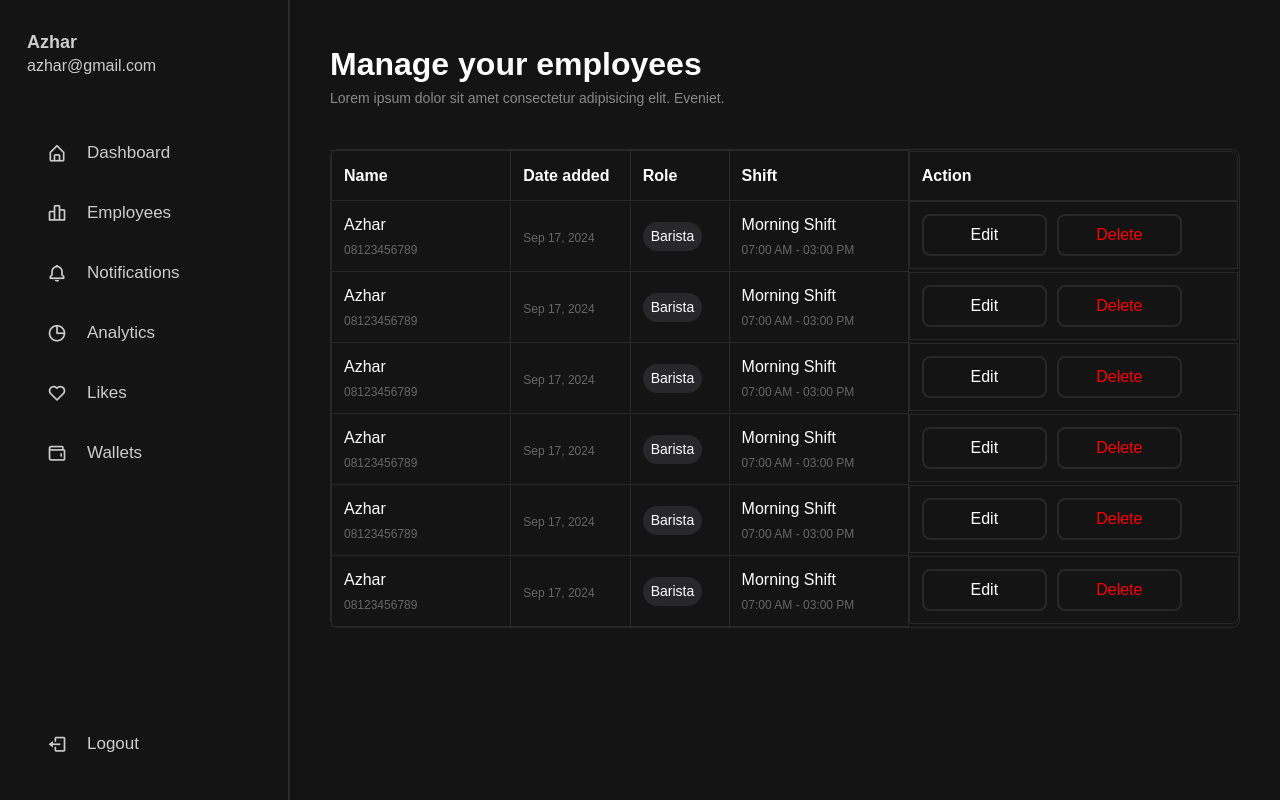
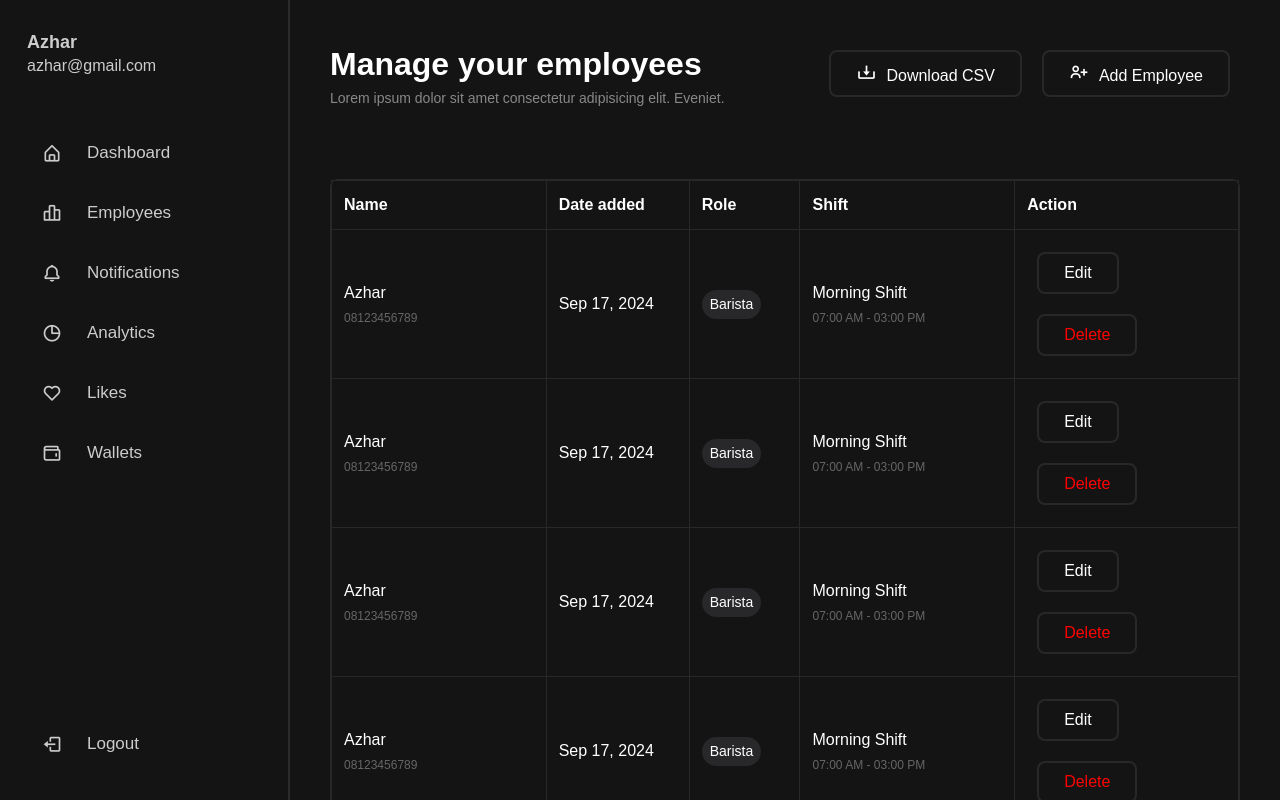
Before and after one commit to Nithze/AKA-RCHIVE, a React (Vite) app: page /employees in a window 1280 px wide. Built offline with nearby package versions, Linux system fonts and the light colour scheme.

Commit message:
add fancy animations

```diff
--- a/package.json
+++ b/package.json
@@ -13,7 +13,8 @@
     "boxicons": "^2.1.4",
     "react": "^18.3.1",
     "react-dom": "^18.3.1",
-    "react-router-dom": "^6.26.2"
+    "react-router-dom": "^6.26.2",
+    "sonner": "^1.5.0"
   },
   "devDependencies": {
     "@eslint/js": "^9.9.0",
--- a/src/App.css
+++ b/src/App.css
@@ -0,0 +1,95 @@
+body {
+    margin: 0;
+    color: #fff;
+    padding: 0;
+    background-color: #1E1E1E;
+    font-family: Arial, sans-serif;
+}
+
+.container {
+    display: flex;
+    height: 100vh;
+    /* Mengisi seluruh tinggi viewport */
+}
+
+.sidebar {
+    width: 350px;
+    /* Lebar sidebar */
+}
+
+.header {
+    display: flex;
+    flex-direction: row;
+    margin-bottom: 40px;
+    justify-content: space-between;
+}
+
+.content {
+    margin-left: 290px;
+    /* Memberi ruang untuk sidebar */
+    padding: 40px;
+    width: calc(100% - 250px);
+    /* Mengisi sisa ruang */
+    background-color: #141414;
+    /* Warna latar belakang konten */
+    height: 100vh;
+    /* Tinggi konten penuh */
+    overflow-y: auto;
+    /* Gulir jika konten terlalu tinggi */
+}
+
+.btn {
+    width: fit-content;
+    background-color: #141414;
+    border: 2px solid #28282a;
+    color: #fff;
+    padding: 10px 25px 10px 25px;
+    font-size: 16px;
+    border-radius: 8px;
+    transition: ease 0.2s;
+    margin: 10px;
+
+}
+.btn:hover {
+    background-color: #28282A;
+    color: #fff;
+
+}
+/* .btn-sec { */
+/*     width: fit-content; */
+/*     background-color: #28282a; */
+/*     border: 2px solid #28282a; */
+/*     color: #fff; */
+/*     padding: 10px 25px 10px 25px; */
+/*     font-size: 16px; */
+/*     border-radius: 8px; */
+/*     transition: ease 0.2s; */
+/*     margin: 10px; */
+/**/
+/* } */
+/* .btn-sec:hover { */
+/*     background-color: #141414; */
+/*     color: #fff; */
+/**/
+/* } */
+.warning-btn {
+    width: fit-content;
+    background-color: #141414;
+    border: 2px solid #28282a;
+    color: #ff0000;
+    padding: 10px 25px 10px 25px;
+    font-size: 16px;
+    border-radius: 8px;
+    transition: ease 0.2s;
+    margin: 10px;
+}
+.warning-btn:hover {
+    background-color: #ff0000;
+    color: #fff;
+}
+
+.bx {
+    font-size: 20px;
+    padding-right: 10px;
+    align-self: center;
+}
--- a/src/App.jsx
+++ b/src/App.jsx
@@ -1,4 +1,5 @@
 import { BrowserRouter as Router, Routes, Route } from 'react-router-dom'
+
 import './App.css'
 import Login from './Pages/Auth/Login.jsx'
 import Dashboard from './Pages/Dashboard/Dashboard.jsx'
--- a/src/Pages/Dashboard/Dashboard.css
+++ b/src/Pages/Dashboard/Dashboard.css
@@ -1,35 +1,52 @@
-body {
-    margin: 0;
-    color: #fff;
-    padding: 0;
-    background-color: #1E1E1E;
-    font-family: Arial, sans-serif;
+.header {
+    animation: slideInFromLeft 0.7s cubic-bezier(0, .54, .58, 1);
+}
+.table-container {
+    animation: opacity 1s ;
+}
+.card-left {
+    animation: slideInFromLeft 1s cubic-bezier(0, .54, .58, 1);
 }
 
-.container {
-    display: flex;
-    height: 100vh;
-    /* Mengisi seluruh tinggi viewport */
+.card-right {
+    animation: slideInFromRight 1s cubic-bezier(0, .54, .58, 1);
 }
 
-.sidebar {
-    width: 350px;
-    /* Lebar sidebar */
+@keyframes opacity {
+    0% {
+        opacity: 0;
+    }
+
+    100% {
+        opacity: 1;
+    }
 }
 
-.content {
-    margin-left: 290px;
-    /* Memberi ruang untuk sidebar */
-    padding: 40px;
-    width: calc(100% - 250px);
-    /* Mengisi sisa ruang */
-    background-color: #141414;
-    /* Warna latar belakang konten */
-    height: 100vh;
-    /* Tinggi konten penuh */
-    overflow-y: auto;
-    /* Gulir jika konten terlalu tinggi */
+@keyframes slideInFromRight {
+    0% {
+        transform: translateX(100%);
+        opacity: 0;
+    }
+
+    100% {
+        transform: translateX(0);
+        opacity: 1;
+    }
 }
+
+@keyframes slideInFromLeft {
+    0% {
+        transform: translateX(-100%);
+        opacity: 0;
+        /* Memperbaiki opacity awal */
+    }
+
+    100% {
+        transform: translateX(0);
+        opacity: 1;
+    }
+}
+
 
 
 .switches-container {
@@ -107,9 +124,6 @@ body {
     opacity: 1;
 }
 
-.header {
-    margin-bottom: 40px;
-}
 
 .card-container {
     display: flex;
--- a/src/Pages/Dashboard/Dashboard.jsx
+++ b/src/Pages/Dashboard/Dashboard.jsx
@@ -36,6 +36,7 @@ export const Dashboard = () => {
                 {/* Header */}
                 {/* -------------------------------- */}
                 <header className="header">
+                    <div className="header-left">
                         <h1>Dashboard</h1>
                         <p>Lorem ipsum dolor sit amet consectetur adipisicing elit. Eveniet.</p>
                         <div className="switches-container">
@@ -60,6 +61,9 @@ export const Dashboard = () => {
                                     <div>Highlight View</div>
                                 </div>
                             </div>
+                        </div>
+                    </div>
+                    <div className="header-right">
                     </div>
                 </header>
                 {/* -------------------------------- */}
--- a/src/Pages/Employees/Employees.css
+++ b/src/Pages/Employees/Employees.css
@@ -40,38 +40,4 @@
 }
 
 .action {
-    display: flex;
-    gap: 10px;
 }
-
-.btn {
-    width: 125px;
-    background-color: #141414;
-    border: 2px solid #28282a;
-    color: #fff;
-    padding: 10px;
-    font-size: 16px;
-    border-radius: 8px;
-    transition: ease 0.2s;
-
-}
-.btn:hover {
-    background-color: #28282A;
-    color: #fff;
-
-}
-.warning-btn {
-    width: 125px;
-    background-color: #141414;
-    border: 2px solid #28282a;
-    color: #ff0000;
-    padding: 10px;
-    font-size: 16px;
-    border-radius: 8px;
-    transition: ease 0.2s;
-
-}
-.warning-btn:hover {
-    background-color: #ff0000;
-    color: #fff;
-}
--- a/src/Pages/Employees/Employees.jsx
+++ b/src/Pages/Employees/Employees.jsx
@@ -3,12 +3,27 @@ import Sidebar from '../../Components/Sidebar.jsx';
 import './Employees.css';
 
 const shiftData = [
-    { name: 'Azhar', phone: '08123456789', dateAdded: 'Presence', presenceTime: 'Sep 17, 2024', role: 'Barista', shift: 'Morning Shift', shiftTime: '07:00 AM - 03:00 PM' },
-    { name: 'Azhar', phone: '08123456789', dateAdded: 'Presence', presenceTime: 'Sep 17, 2024', role: 'Barista', shift: 'Morning Shift', shiftTime: '07:00 AM - 03:00 PM' },
-    { name: 'Azhar', phone: '08123456789', dateAdded: 'Presence', presenceTime: 'Sep 17, 2024', role: 'Barista', shift: 'Morning Shift', shiftTime: '07:00 AM - 03:00 PM' },
-    { name: 'Azhar', phone: '08123456789', dateAdded: 'Presence', presenceTime: 'Sep 17, 2024', role: 'Barista', shift: 'Morning Shift', shiftTime: '07:00 AM - 03:00 PM' },
-    { name: 'Azhar', phone: '08123456789', dateAdded: 'Presence', presenceTime: 'Sep 17, 2024', role: 'Barista', shift: 'Morning Shift', shiftTime: '07:00 AM - 03:00 PM' },
-    { name: 'Azhar', phone: '08123456789', dateAdded: 'Presence', presenceTime: 'Sep 17, 2024', role: 'Barista', shift: 'Morning Shift', shiftTime: '07:00 AM - 03:00 PM' },
+    { name: 'Azhar', phone: '08123456789', dateAdded: 'Sep 17, 2024', role: 'Barista', shift: 'Morning Shift', shiftTime: '07:00 AM - 03:00 PM' },
+    { name: 'Azhar', phone: '08123456789', dateAdded: 'Sep 17, 2024', role: 'Barista', shift: 'Morning Shift', shiftTime: '07:00 AM - 03:00 PM' },
+    { name: 'Azhar', phone: '08123456789', dateAdded: 'Sep 17, 2024', role: 'Barista', shift: 'Morning Shift', shiftTime: '07:00 AM - 03:00 PM' },
+    { name: 'Azhar', phone: '08123456789', dateAdded: 'Sep 17, 2024', role: 'Barista', shift: 'Morning Shift', shiftTime: '07:00 AM - 03:00 PM' },
+    { name: 'Azhar', phone: '08123456789', dateAdded: 'Sep 17, 2024', role: 'Barista', shift: 'Morning Shift', shiftTime: '07:00 AM - 03:00 PM' },
+    { name: 'Azhar', phone: '08123456789', dateAdded: 'Sep 17, 2024', role: 'Barista', shift: 'Morning Shift', shiftTime: '07:00 AM - 03:00 PM' },
+    { name: 'Azhar', phone: '08123456789', dateAdded: 'Sep 17, 2024', role: 'Barista', shift: 'Morning Shift', shiftTime: '07:00 AM - 03:00 PM' },
+    { name: 'Azhar', phone: '08123456789', dateAdded: 'Sep 17, 2024', role: 'Barista', shift: 'Morning Shift', shiftTime: '07:00 AM - 03:00 PM' },
+    { name: 'Azhar', phone: '08123456789', dateAdded: 'Sep 17, 2024', role: 'Barista', shift: 'Morning Shift', shiftTime: '07:00 AM - 03:00 PM' },
+    { name: 'Azhar', phone: '08123456789', dateAdded: 'Sep 17, 2024', role: 'Barista', shift: 'Morning Shift', shiftTime: '07:00 AM - 03:00 PM' },
+    { name: 'Azhar', phone: '08123456789', dateAdded: 'Sep 17, 2024', role: 'Barista', shift: 'Morning Shift', shiftTime: '07:00 AM - 03:00 PM' },
+    { name: 'Azhar', phone: '08123456789', dateAdded: 'Sep 17, 2024', role: 'Barista', shift: 'Morning Shift', shiftTime: '07:00 AM - 03:00 PM' },
+    { name: 'Azhar', phone: '08123456789', dateAdded: 'Sep 17, 2024', role: 'Barista', shift: 'Morning Shift', shiftTime: '07:00 AM - 03:00 PM' },
+    { name: 'Azhar', phone: '08123456789', dateAdded: 'Sep 17, 2024', role: 'Barista', shift: 'Morning Shift', shiftTime: '07:00 AM - 03:00 PM' },
+    { name: 'Azhar', phone: '08123456789', dateAdded: 'Sep 17, 2024', role: 'Barista', shift: 'Morning Shift', shiftTime: '07:00 AM - 03:00 PM' },
+    { name: 'Azhar', phone: '08123456789', dateAdded: 'Sep 17, 2024', role: 'Barista', shift: 'Morning Shift', shiftTime: '07:00 AM - 03:00 PM' },
+    { name: 'Azhar', phone: '08123456789', dateAdded: 'Sep 17, 2024', role: 'Barista', shift: 'Morning Shift', shiftTime: '07:00 AM - 03:00 PM' },
+    { name: 'Azhar', phone: '08123456789', dateAdded: 'Sep 17, 2024', role: 'Barista', shift: 'Morning Shift', shiftTime: '07:00 AM - 03:00 PM' },
+    { name: 'Azhar', phone: '08123456789', dateAdded: 'Sep 17, 2024', role: 'Barista', shift: 'Morning Shift', shiftTime: '07:00 AM - 03:00 PM' },
+    { name: 'Azhar', phone: '08123456789', dateAdded: 'Sep 17, 2024', role: 'Barista', shift: 'Morning Shift', shiftTime: '07:00 AM - 03:00 PM' },
+    { name: 'Azhar', phone: '08123456789', dateAdded: 'Sep 17, 2024', role: 'Barista', shift: 'Morning Shift', shiftTime: '07:00 AM - 03:00 PM' },
 ];
 
 export const Employees = () => {
@@ -21,8 +36,16 @@ export const Employees = () => {
                 {/* Header */}
                 {/* -------------------------------- */}
                 <header className="header">
-                    <h1>Manage your employees</h1>
-                    <p>Lorem ipsum dolor sit amet consectetur adipisicing elit. Eveniet.</p>
+                    <div className="header-left">
+                        <h1>Manage your employees</h1>
+                        <p>Lorem ipsum dolor sit amet consectetur adipisicing elit. Eveniet.</p>
+                    </div>
+                    <div className="header-right">
+                        <button className="btn" onClick={() => handleEdit(index)}><i className='bx bx-download icon'></i>
+                            Download CSV</button>
+                        <button className="btn" onClick={() => handleEdit(index)}><i className='bx bx-user-plus icon'></i>
+                            Add Employee</button>
+                    </div>
                 </header>
                 {/* -------------------------------- */}
                 {/*End Header */}
@@ -62,7 +85,7 @@ export const Employees = () => {
                                                 </td>
                                                 <td className={`date-add ${item.dateAdded.replace(' ', '-').toLowerCase()}`}>
                                                     <div>{item.presence}</div>
-                                                    <div className="presence-time">{item.presenceTime}</div>
+                                                    <div className="date-add">{item.dateAdded}</div>
                                                 </td>
                                                 <td className="role"><span className="role-chip">{item.role}</span></td>
                                                 <td className="shift">
```
Also changed, not shown: 1 other file (tests, documents, lock files or other folders). Lines whose indentation alone changed are shown as unchanged.
